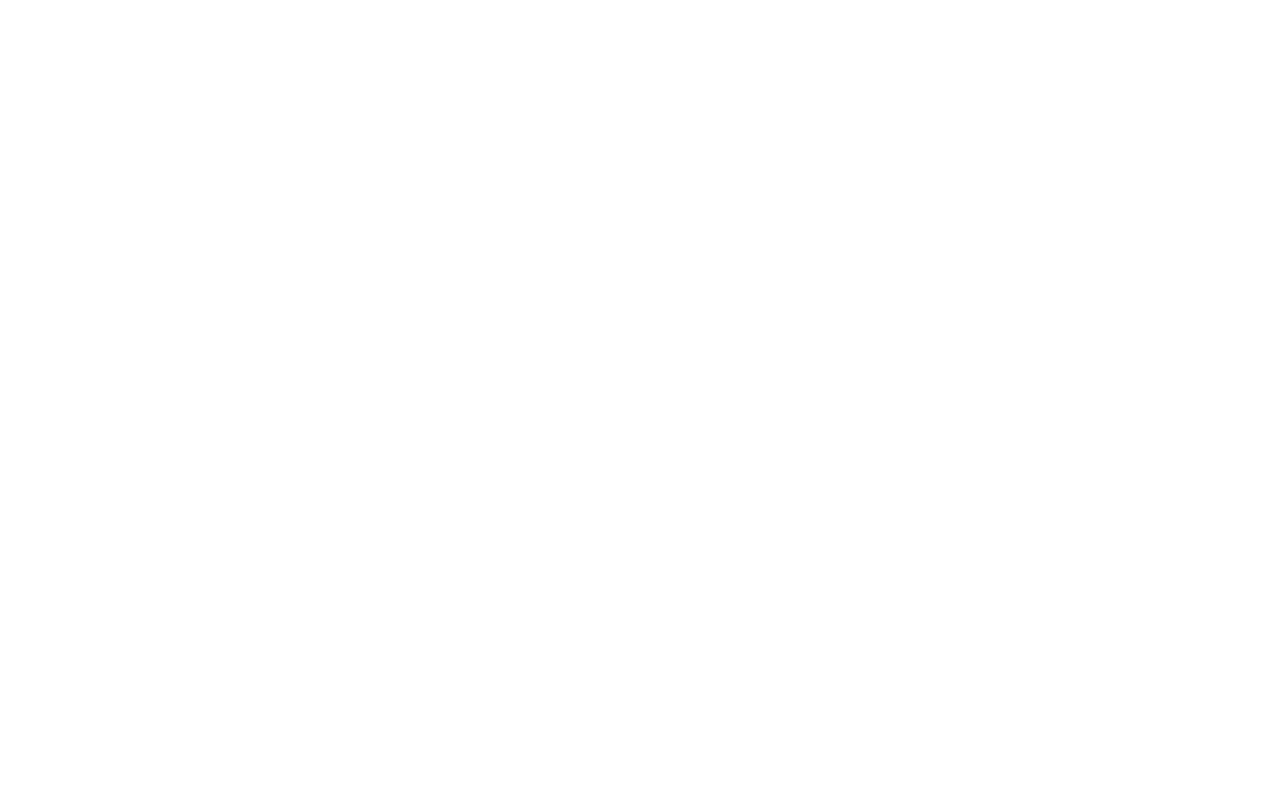
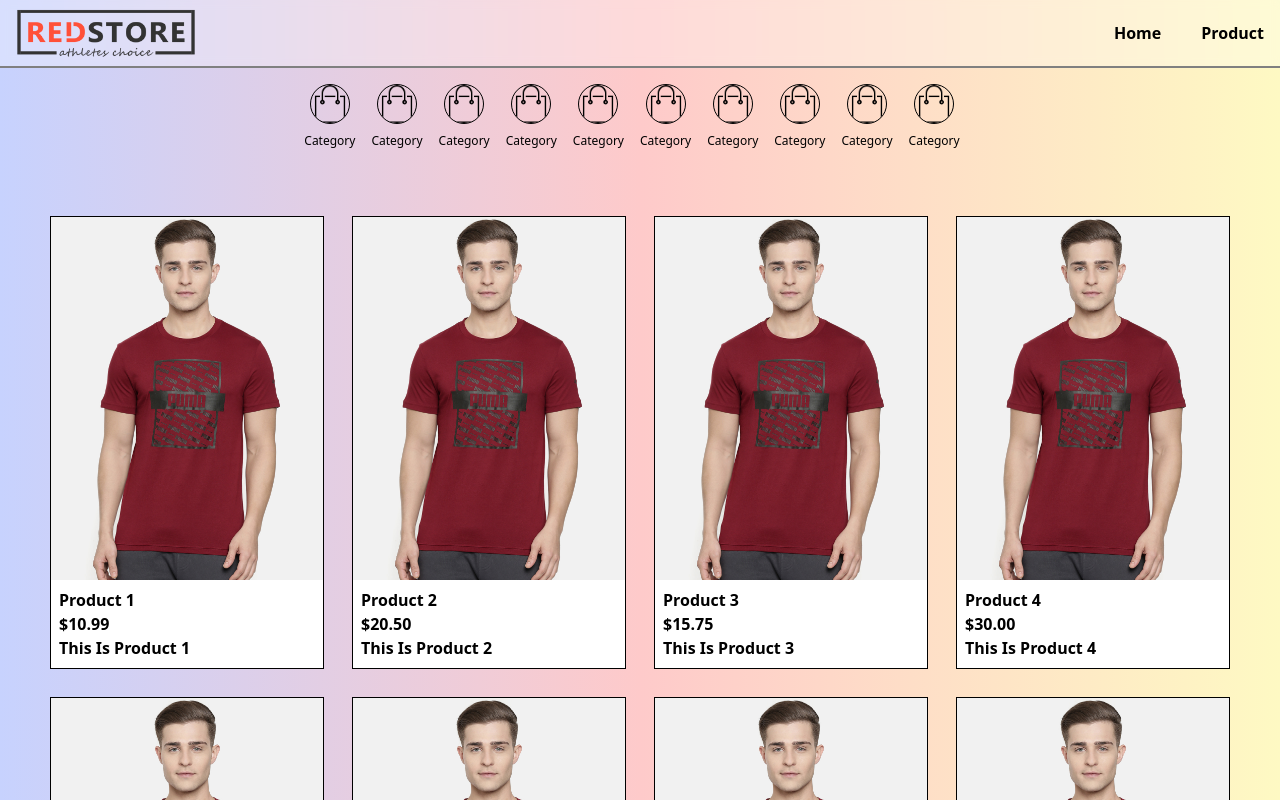
Before and after one commit to JadhavHemant/demosite, a React (Create React App) app: page /products in a window 1280 px wide. Before the commit this address had no page. Shown: the top 800 px of the page. Built offline with nearby package versions, Linux system fonts and the light colour scheme.

Commit message:
first commit

```diff
--- a/src/BforBag/Admin/AdminCommon/AdminCommon.js
+++ b/src/BforBag/Admin/AdminCommon/AdminCommon.js
@@ -34,10 +34,7 @@
               <div className="flex gap-6 font-bold">
                 <div className="hidden lg:flex gap-10 items-center justify-between my-2 pr-4 lg:text-[16px]">
                   <Link to="" onClick={handleLinkClick}>Home</Link>
-                  <Link to="" onClick={handleLinkClick}>about</Link>
-                  <Link to="" onClick={handleLinkClick}>product</Link>
-                  <Link to="" onClick={handleLinkClick}>account</Link>
-                  <Link to="" onClick={handleLinkClick}>cart</Link>
+                  <Link to="products" onClick={handleLinkClick}>product</Link>
                 </div>
                 <div className="flex items-center lg:hidden">
                   <button onClick={handleToggleMenu}>
--- a/src/BforBag/Admin/Home/Home.js
+++ b/src/BforBag/Admin/Home/Home.js
@@ -3,7 +3,6 @@
 import FeaturedProducts from './FeaturedProducts/FeaturedProducts'
 import LatestProducts from './Latest Products/LatestProducts'
 import Exclusive from './Exclusive/Exclusive'
-import Products from '../Products/Products'
 const Home = () => {
     const Explore = () => {
         alert('Explore ')
@@ -28,14 +27,11 @@
                     </div>
                 </div>
                 <div className='p-4'>
-                    <FeaturedProducts />
+                    <FeaturedProducts/>
                     <LatestProducts />
                 </div>
                 <div>
                     <Exclusive />
-                </div>
-                <div>
-                    <Products/>
                 </div>
             </div>
         </>
--- a/src/BforBag/Admin/Products/Products.js
+++ b/src/BforBag/Admin/Products/Products.js
@@ -1,6 +1,7 @@
 import React, { useState } from 'react';
 import productsData from './Products.json';
-import imgdata from './images/product-1.jpg'
+import imgdata from './images/product-1.jpg';
+import SubCate from './SubCate/SubCate';
 const Products = () => {
   const [currentPage, setCurrentPage] = useState(1);
   const productsPerPage = 16;
@@ -13,12 +14,12 @@
 
   return (
     <>
-      <div>
-        <h1>Product</h1>
+      <div >
+       <SubCate/>
       </div>
       {/*  */}
-      <div className='p-4'>
-        <div className='grid grid-cols-1 md:grid-cols-4 gap-5  max-w-auto lg:p-[50px] '>
+      <div className=''>
+        <div className='grid grid-cols-1 md:grid-cols-4 gap-7  max-w-auto lg:p-[50px] '>
           {
             currentProducts.map((d, k) => (
               <div className='md:grid-flow-row border border-black bg-white'>
@@ -39,7 +40,7 @@
       </div>
 
       {/*  */}
-      <div className='flex justify-center'>
+      <div className='flex justify-center pb-4'>
         <button
           className={`bg-[orange] p-2 mr-2 h-[40px] w-[40px] hover:bg-[#53f4ff] ${currentPage === 1 ? 'cursor-not-allowed opacity-50' : ''}`}
           onClick={() => paginate(currentPage - 1)}
@@ -63,13 +64,7 @@
           return null;
         })}
 
-        <button
-          className={`bg-[orange] p-2 mr-2 h-[40px] w-[40px] hover:bg-[#53f4ff] ${currentPage === Math.ceil(productsData.length / productsPerPage) ? 'cursor-not-allowed opacity-50' : ''}`}
-          onClick={() => paginate(currentPage + 1)}
-          disabled={currentPage === Math.ceil(productsData.length / productsPerPage)}
-        >
-          &gt;
-        </button>
+        <button className={`bg-[orange] p-2 mr-2 h-[40px] w-[40px] hover:bg-[#53f4ff] ${currentPage === Math.ceil(productsData.length / productsPerPage) ? 'cursor-not-allowed opacity-50' : ''}`} onClick={() => paginate(currentPage + 1)}disabled={currentPage === Math.ceil(productsData.length / productsPerPage)}>&gt;</button>
       </div>
 
 
--- /dev/null
+++ b/src/BforBag/Admin/Products/SubCate/Cate.json
@@ -0,0 +1,32 @@
+[
+    {
+      "product_category": "Category"
+    },
+    {
+      "product_category": "Category"
+    },
+    {
+      "product_category": "Category"
+    },
+    {
+      "product_category": "Category"
+    },
+    {
+      "product_category": "Category"
+    },
+    {
+      "product_category": "Category"
+    },
+    {
+      "product_category": "Category"
+    },
+    {
+      "product_category": "Category"
+    },
+    {
+      "product_category": "Category"
+    },
+    {
+      "product_category": "Category"
+    }
+  ]
--- /dev/null
+++ b/src/BforBag/Admin/Products/SubCate/SubCate.js
@@ -0,0 +1,26 @@
+import React from 'react'
+import Cate from './Cate.json'
+import Cateimg from './cart.png';
+const SubCate = () => {
+    console.log(Cate);
+
+    const CateClick=()=>{
+        alert('click')
+    }
+    return (
+        <>
+            <div className='p-4'>
+                <div className="flex overflow-x-auto overflow-hidden justify-center">
+                    {Cate.map((d, k) => (
+                        <div key={k} className="flex flex-col items-center mr-4">
+                            <img src={Cateimg} className="h-10 w-10 border border-black rounded-full" alt="Category" onClick={()=>CateClick()} />
+                            <p className="mt-2 text-[12px]">{d.product_category}</p>
+                        </div>
+                    ))}
+                </div>
+            </div>
+        </>
+    )
+}
+
+export default SubCate
--- a/src/BforBag/Common/Common.js
+++ b/src/BforBag/Common/Common.js
@@ -2,6 +2,7 @@
 import { BrowserRouter as Router, Routes, Route } from "react-router-dom";
 import AdminCommon from '../Admin/AdminCommon/AdminCommon';
 import Home from '../Admin/Home/Home';
+import Products from '../Admin/Products/Products';
 
 
 
@@ -13,6 +14,8 @@
                <Routes>
                   <Route path='' element={<AdminCommon/>}>
                      <Route path='' element={<Home />} />
+                     <Route path='products' element={<Products />} />
+
                   </Route>
 
 
```
Also changed, not shown: src/BforBag/Admin/Products/SubCate/cart.png (added).
